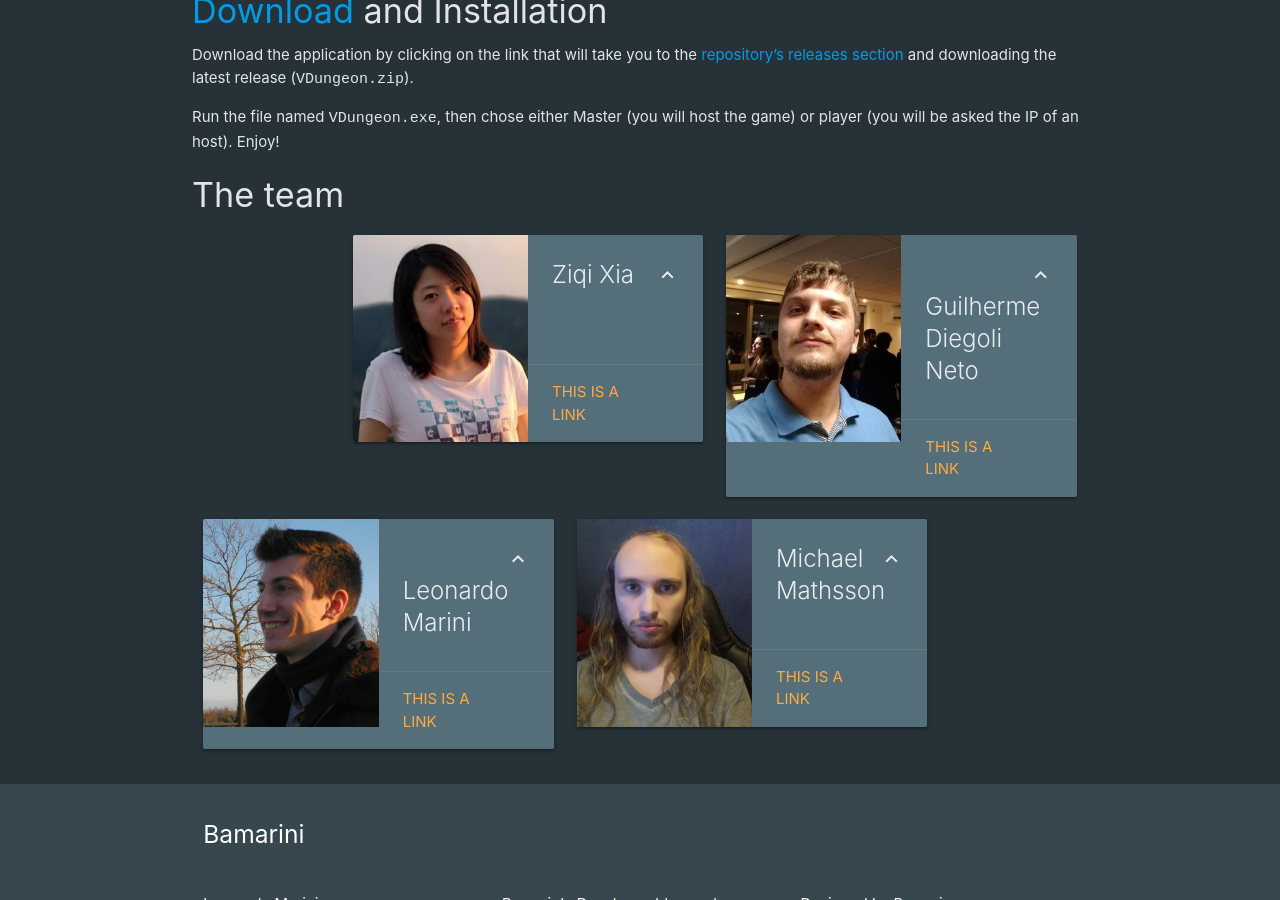
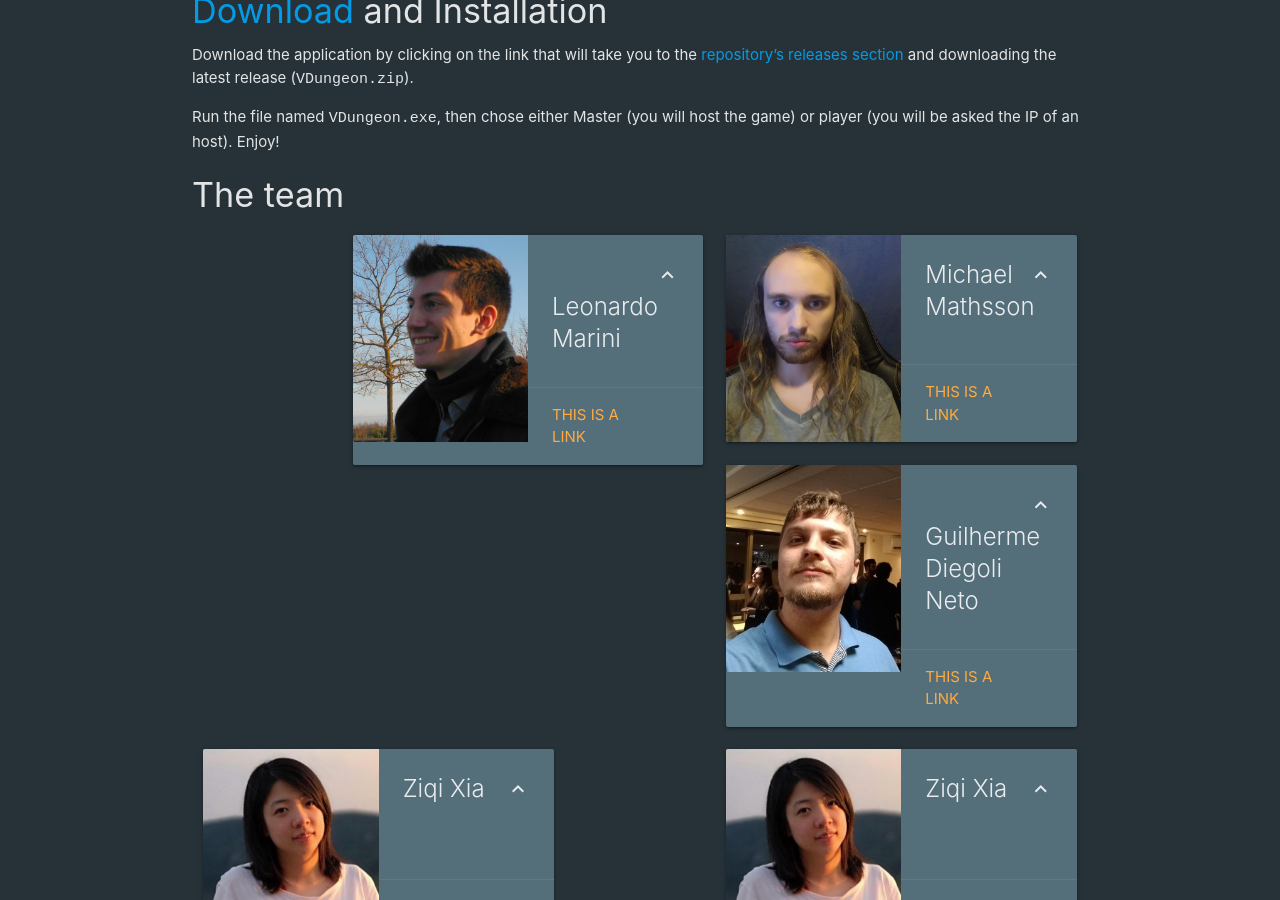
Before and after one commit to Bamarin/Bamarin.github.io, a Jekyll site: the page built from _projects/vDungeon.md, in a window 1280 px wide and 900 px high, scrolled down 639 px. Built offline with Jekyll 4.4.1, drawn with Linux system fonts in a browser that asks for light colours.

Commit message:
fix card positioning

```diff
--- a/_projects/vDungeon.md
+++ b/_projects/vDungeon.md
@@ -18,11 +18,13 @@
 #### The team
 
 <div class="row">
-  <div class="col s12 m2">
-  </div>
-
+  <div class="col s2"></div>
 {% for member in site.team_members %}
-  <div class="col s12 m5">
+  {% if member.abc == 5 %}
+  <div class="col s12 l5 offset-l2">
+  {% else %}
+  <div class="col s12 l5">
+  {% endif %}
     <div class="card horizontal blue-grey darken-1">
       <div class="card-image waves-effect waves-block waves-light">
         <img class="activator" src="{{member.portrait}}" alt="{{member.name}}">
```
Also changed, not shown: _team_members/1-leonardo.md (renamed from _team_members/leonardo.md, +1 -0 lines), _team_members/2-michael.md (renamed from _team_members/michael.md, +1 -0 lines), _team_members/3-guilherme.md (renamed from _team_members/guilherme.md, +1 -0 lines), _team_members/4-yuwen.md (renamed from _team_members/cecilia.md, +1 -0 lines), _team_members/5-cecilia.md (added, +12 -0 lines).
